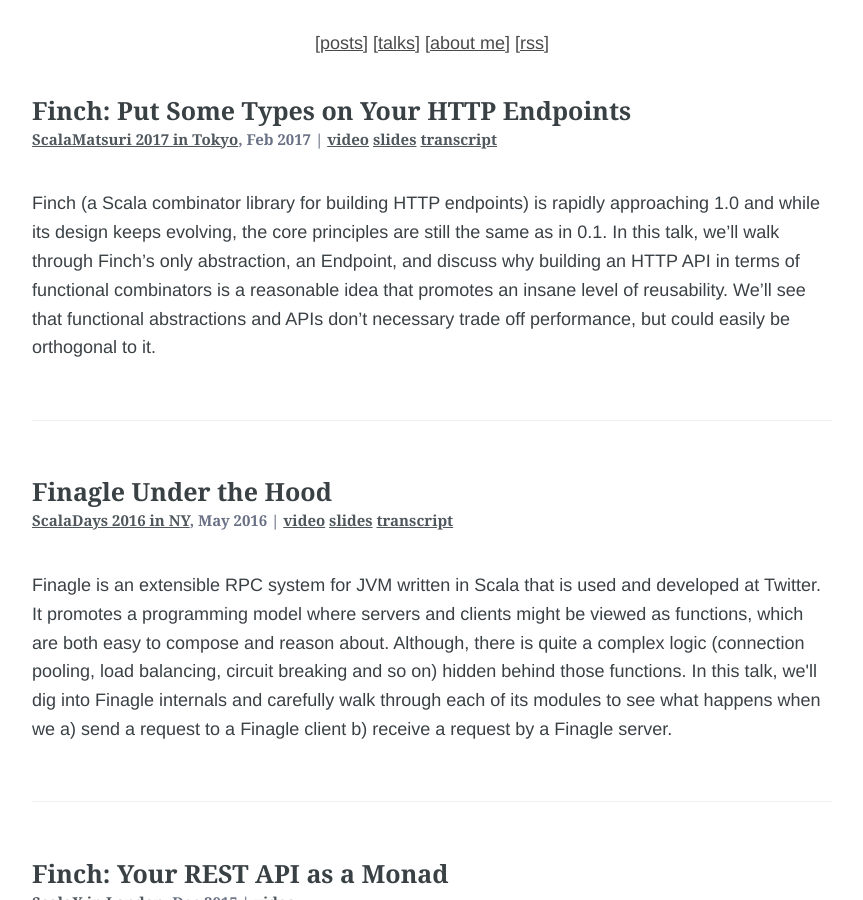
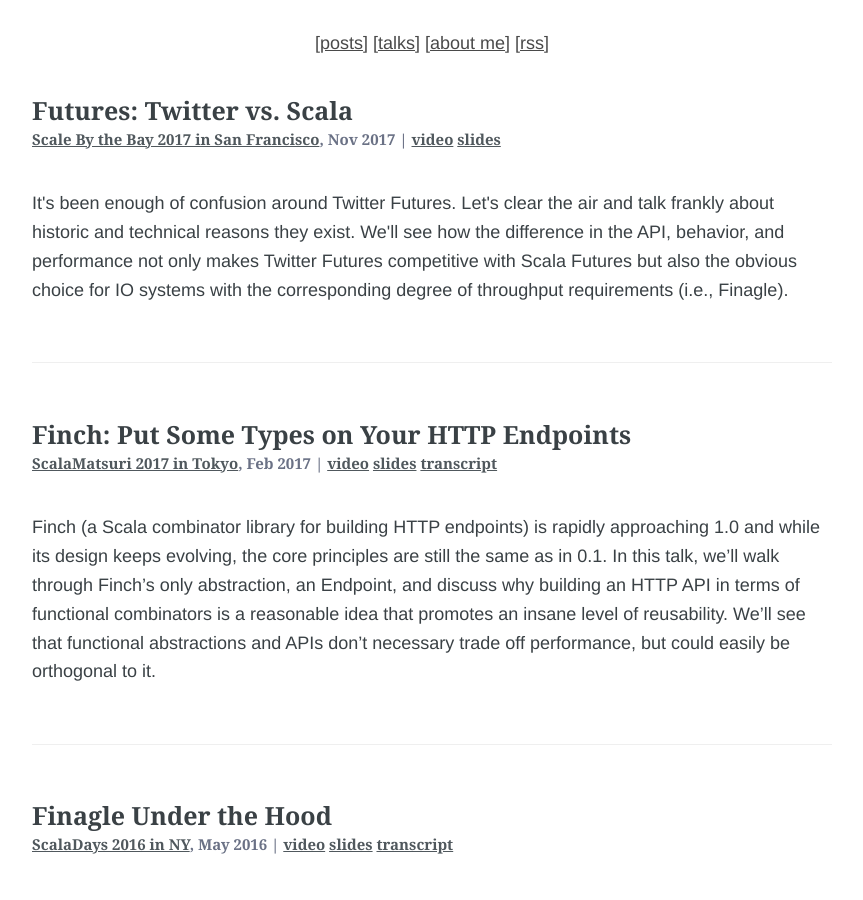
Before and after one commit to vkostyukov/vkostyukov.github.com, a Jekyll site: the page built from talks/index.html, in a window 1280 px wide and 900 px high. Shown: the whole window, without its empty margins (208-1071 px from the left). Built offline with Jekyll 4.4.1, drawn with Linux system fonts in a browser that asks for light colours.

Commit message:
Add Futures talk

```diff
--- a/talks/index.html
+++ b/talks/index.html
@@ -5,21 +5,31 @@ title: Talks
 
 <body>
   <h5>
+    Futures: Twitter vs. Scala <br/>
+    <span><a href="http://scale.bythebay.io/">Scale By the Bay 2017 in San Francisco</a>, Nov 2017 | <a href="https://www.youtube.com/watch?v=jiYe-LdPrS0">video</a> <a href="http://kostyukov.net/slides/futures/">slides</a><span>
+  </h5>
+  <p>
+It's been enough of confusion around Twitter Futures. Let's clear the air and talk frankly about historic and technical reasons they exist. We'll see how the difference in the API, behavior, and performance not only makes Twitter Futures competitive with Scala Futures but also the obvious choice for IO systems with the corresponding degree of throughput requirements (i.e., Finagle).
+  </p>
+  <hr />
+
+
+  <h5>
     Finch: Put Some Types on Your HTTP Endpoints <br/>
-    <span><a href="2017.scalamatsuri.org/en/">ScalaMatsuri 2017 in Tokyo</a>, Feb 2017 | <a href="https://www.youtube.com/watch?v=DlEG4VlpZFg">video</a> <a href="vkostyukov.net/slides/finch-tokyo/">slides</a> <a href="vkostyukov.net/posts/finch-performance-lessons/">transcript</a><span>
+    <span><a href="2017.scalamatsuri.org/en/">ScalaMatsuri 2017 in Tokyo</a>, Feb 2017 | <a href="https://www.youtube.com/watch?v=DlEG4VlpZFg">video</a> <a href="http://kostyukov.net/slides/finch-tokyo/">slides</a> <a href="http://kostyukov.net/posts/finch-performance-lessons/">transcript</a><span>
   </h5>
   <p>
 Finch (a Scala combinator library for building HTTP endpoints) is rapidly approaching 1.0 and while its design keeps evolving, the core principles are still the same as in 0.1. In this talk, we’ll walk through Finch’s only abstraction, an Endpoint, and discuss why building an HTTP API in terms of functional combinators is a reasonable idea that promotes an insane level of reusability. We’ll see that functional abstractions and APIs don’t necessary trade off performance, but could easily be orthogonal to it.
-   </p>
+  </p>
   <hr />
 
   <h5>
     Finagle Under the Hood <br/>
-    <span><a href="http://event.scaladays.org/scaladays-nyc-2016">ScalaDays 2016 in NY</a>, May 2016 | <a href="https://www.youtube.com/watch?v=kfs-dtbG0kY">video</a> <a href="http://vkostyukov.net/slides/finagle-101/">slides</a> <a href="http://vkostyukov.net/posts/finagle-101">transcript</a><span>
+    <span><a href="http://event.scaladays.org/scaladays-nyc-2016">ScalaDays 2016 in NY</a>, May 2016 | <a href="https://www.youtube.com/watch?v=kfs-dtbG0kY">video</a> <a href="http://kostyukov.net/slides/finagle-101/">slides</a> <a href="http://kostyukov.net/posts/finagle-101">transcript</a><span>
   </h5>
   <p>
 Finagle is an extensible RPC system for JVM written in Scala that is used and developed at Twitter. It promotes a programming model where servers and clients might be viewed as functions, which are both easy to compose and reason about. Although, there is quite a complex logic (connection pooling, load balancing, circuit breaking and so on) hidden behind those functions. In this talk, we'll dig into Finagle internals and carefully walk through each of its modules to see what happens when we a) send a request to a Finagle client b) receive a request by a Finagle server.
-   </p>
+  </p>
   <hr />
 
   <h5>
```
